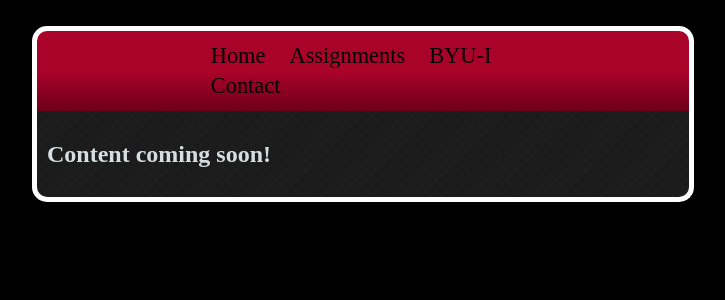
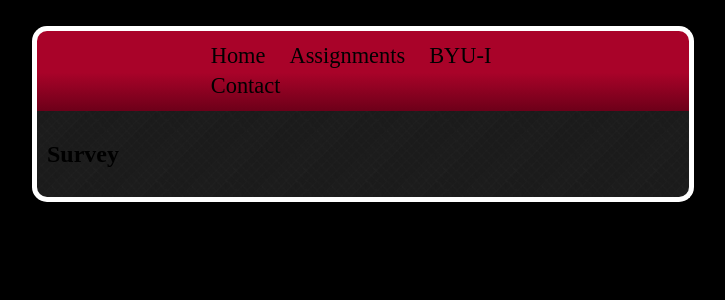
Before and after one commit to richardhenke/cs313, a PHP site: page /assignments.php in a window 1280 px wide. Shown: the top 300 px of the page, without its empty margins (277-1002 px from the left). Run offline with PHP 8.4, Linux system fonts and the light colour scheme.

Commit message:
Updated assignments survey link

```diff
--- a/assignments.php
+++ b/assignments.php
@@ -16,7 +16,7 @@
 			</ul>
 		</div>
 		<div class="main_content">
-			<h2>Content coming soon!</h2>
+			<h2><a href="assignments/survey.php">Survey</a></h2>
 		</div>
 	</div>
 </body>
```
